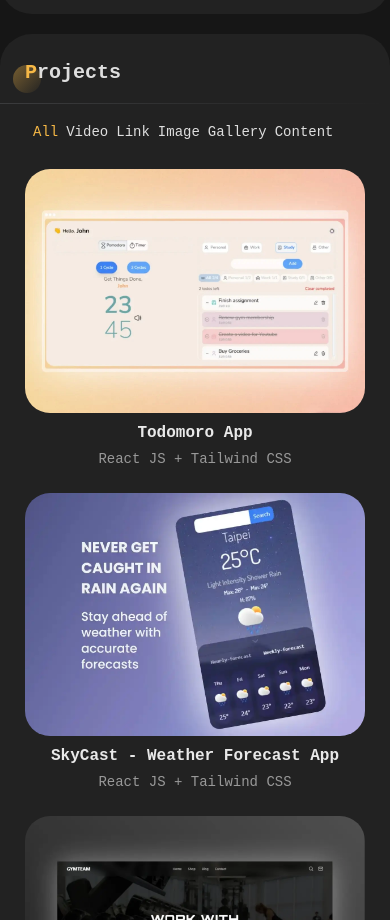
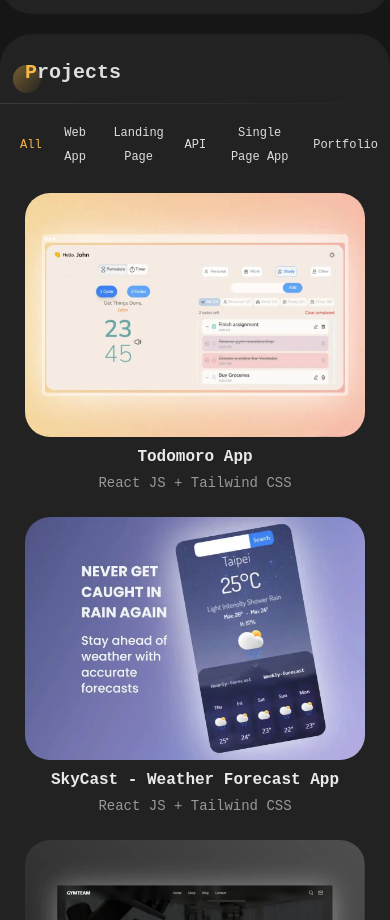
Before and after one commit to aehamdy/my-portfolio, a React (Vite) app: page / in a window 390 px wide. Shown: the part 6380-7300 px from the top of the page. Built offline with nearby package versions, Linux system fonts and the light colour scheme; a web font is replaced by a local one.

Commit message:
Refactor: Update 'projects.js' file and Change the format of each project name

```diff
--- a/src/App.jsx
+++ b/src/App.jsx
@@ -119,9 +119,8 @@ export default App;
 // [x] add icon as favicon
 // [x] ensure the favicon to be in both dark/light mode of the user's browser
 // [x] make all constants/variables comes from one file
+// [x] create proper image to each one of your projects
+// [x] add your real projects
 
-// [ ] create proper image to each one of your projects
-// [ ] add your real projects
 // [ ] add your real photo
 // [ ] add animation to each project when filter changes
-// [ ] make the functionality of setting visible section and set active section to be dynamic using the constant array of navbar.jsx
--- a/src/components/ProjectCategories.jsx
+++ b/src/components/ProjectCategories.jsx
@@ -4,7 +4,7 @@ import ProjectCategoriesButton from "./ProjectCategoriesButton";
 
 function ProjectCategories({ setSelectedCategory }) {
   return (
-    <div className="flex items-center gap-2 ms-2 px-section-padding">
+    <div className="flex items-center gap-4 ms-2 px-3 md:px-section-padding">
       {projectCategories.map((item, i) => (
         <ProjectCategoriesButton
           key={i}
--- a/src/components/ProjectCategoriesButton.jsx
+++ b/src/components/ProjectCategoriesButton.jsx
@@ -19,9 +19,14 @@ function ProjectCategoriesButton({ item, setSelectedCategory }) {
       />
       <label
         htmlFor={item}
-        className={`font-normal text-sm text-dark-gray dark:text-white-85 hover:text-accent peer-checked:text-accent cursor-pointer select-none duration-300`}
+        className={`font-normal text-xs md:text-sm text-dark-gray dark:text-white-85 hover:text-accent peer-checked:text-accent cursor-pointer select-none duration-300`}
       >
-        {item.charAt(0).toUpperCase() + item.slice(1)}
+        {item.toLowerCase() === "api"
+          ? item.toUpperCase()
+          : item
+              .split(" ")
+              .map((word, i) => word.charAt(0).toUpperCase() + word.slice(1))
+              .join(" ")}
       </label>
     </div>
   );
--- a/src/data/projects.js
+++ b/src/data/projects.js
@@ -7,7 +7,7 @@ import spentrackerApp from "../assets/projects/spentracker.webp";
 import kasperTemplate from "../assets/projects/Kasper_Template.webp";
 import leonTemplate from "../assets/projects/Leon_Template.webp";
 
-export const projectCategories = ['all', 'video', 'link', 'image', 'gallery', 'content'];
+export const projectCategories = ['all', 'web app', 'landing page', 'api', 'single page app', 'portfolio'];
 
 export const projects = [
     {
@@ -17,7 +17,7 @@ export const projects = [
         description: 'gallery',
         technologies: ['React JS', 'Tailwind CSS'],
         link: 'https://todomoro.vercel.app/',
-        category: ['gallery',],
+        category: ['web app', 'single page app'],
     },
     {
         image: weatherApp,
@@ -26,7 +26,7 @@ export const projects = [
         description: 'image',
         technologies: ['React JS', 'Tailwind CSS'],
         link: 'https://sky-cast-wine.vercel.app/',
-        category: ['image',],
+        category: ['web app', 'api', 'single page app'],
     },
     {
         image: gymTeam,
@@ -35,7 +35,7 @@ export const projects = [
         description: 'image',
         technologies: ['React JS', 'Tailwind CSS'],
         link: 'https://gymteam-landingpage.vercel.app/',
-        category: ['image',], //React JS & Tailwinc CSS
+        category: ['landing page',], //React JS & Tailwinc CSS
     },
     {
         image: spentrackerApp,
@@ -44,7 +44,7 @@ export const projects = [
         description: 'video',
         technologies: ['HTML', 'SASS', 'JavaScript'],
         link: 'https://aehamdy.github.io/expenses-tracker/',
-        category: ['video', 'link'], //HTML SASS JS
+        category: ['web app', 'single page app'], //HTML SASS JS
     },
     {
         image: noteTakingApp,
@@ -53,7 +53,7 @@ export const projects = [
         description: 'link',
         technologies: ['HTML', 'CSS', 'JavaScript'],
         link: 'https://aehamdy.github.io/note_taking_app_final_js_project_almdrasa/',
-        category: ['link'],
+        category: ['web app', 'single page app'],
     },
     {
         image: agencyTemplate,
@@ -62,7 +62,7 @@ export const projects = [
         description: 'Mobile gallery app',
         technologies: ['HTML', 'CSS'],
         link: 'https://aehamdy.github.io/elzero-html-css-template-three/',
-        category: ['gallery', 'image'],
+        category: ['landing page',],
     },
     {
         image: kasperTemplate,
@@ -71,7 +71,7 @@ export const projects = [
         description: 'content',
         technologies: ['HTML', 'CSS'],
         link: 'https://aehamdy.github.io/kasper-html-css-template/',
-        category: ['',],
+        category: ['landing page',],
     },
     {
         image: leonTemplate,
@@ -80,6 +80,6 @@ export const projects = [
         description: 'content',
         technologies: ['HTML', 'CSS'],
         link: 'https://aehamdy.github.io/leon-html-css-template/',
-        category: ['video',],
+        category: ['landing page',],
     },
 ]
```
